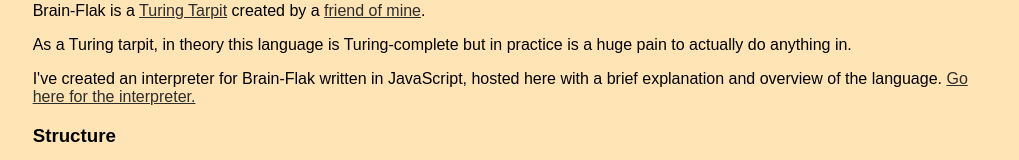
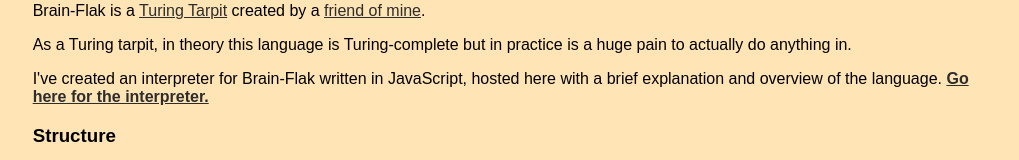
Before and after one commit to RikerW/cs-final, a plain HTML site: page index.html in a window 1280 px wide. Shown: the part 137-297 px from the top of the page, without its empty margins (127-1146 px from the left). Drawn offline with Linux system fonts and the light colour scheme; a web font is replaced by a local one.

Commit message:
Bold interpreter link

```diff
--- a/index.html
+++ b/index.html
@@ -13,7 +13,7 @@
 				<h2>Introduction</h2>
 				<p>Brain-Flak is a <a href="https://esolangs.org/wiki/Turing_tarpit">Turing Tarpit</a> created by a <a href="https://github.com/DJMcMayhem">friend of mine</a>.</p>
 				<p>As a Turing tarpit, in theory this language is Turing-complete but in practice is a huge pain to actually do anything in.</p>
-				<p>I've created an interpreter for Brain-Flak written in JavaScript, hosted here with a brief explanation and overview of the language. <a href="./interpreter.html">Go here for the interpreter.</a></p>
+				<p>I've created an interpreter for Brain-Flak written in JavaScript, hosted here with a brief explanation and overview of the language. <a href="./interpreter.html"><strong>Go here for the interpreter.</strong></a></p>
 				<h3>Structure</h3>
 				<p>The data storage in Brain-Flak is a grand total of two stacks. One stack is marked as the active at a time, but the active stack can swap during runtime.</p>
 				<p>The stacks are each theoretically infinite and capable of holding an arbitrary precision signed integer. In practice, interpreters obviously aren't capable of that, but this is a requirement for Turing-completeness.</p>
```
